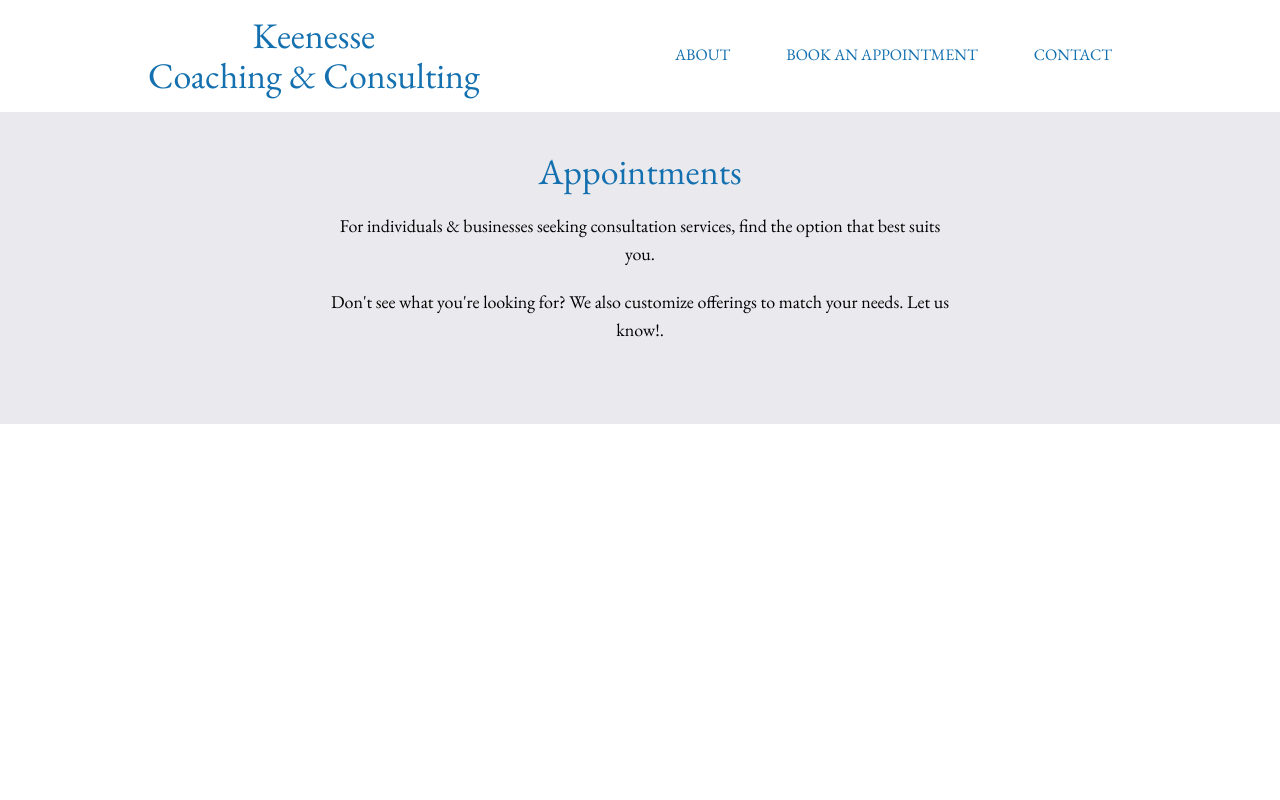
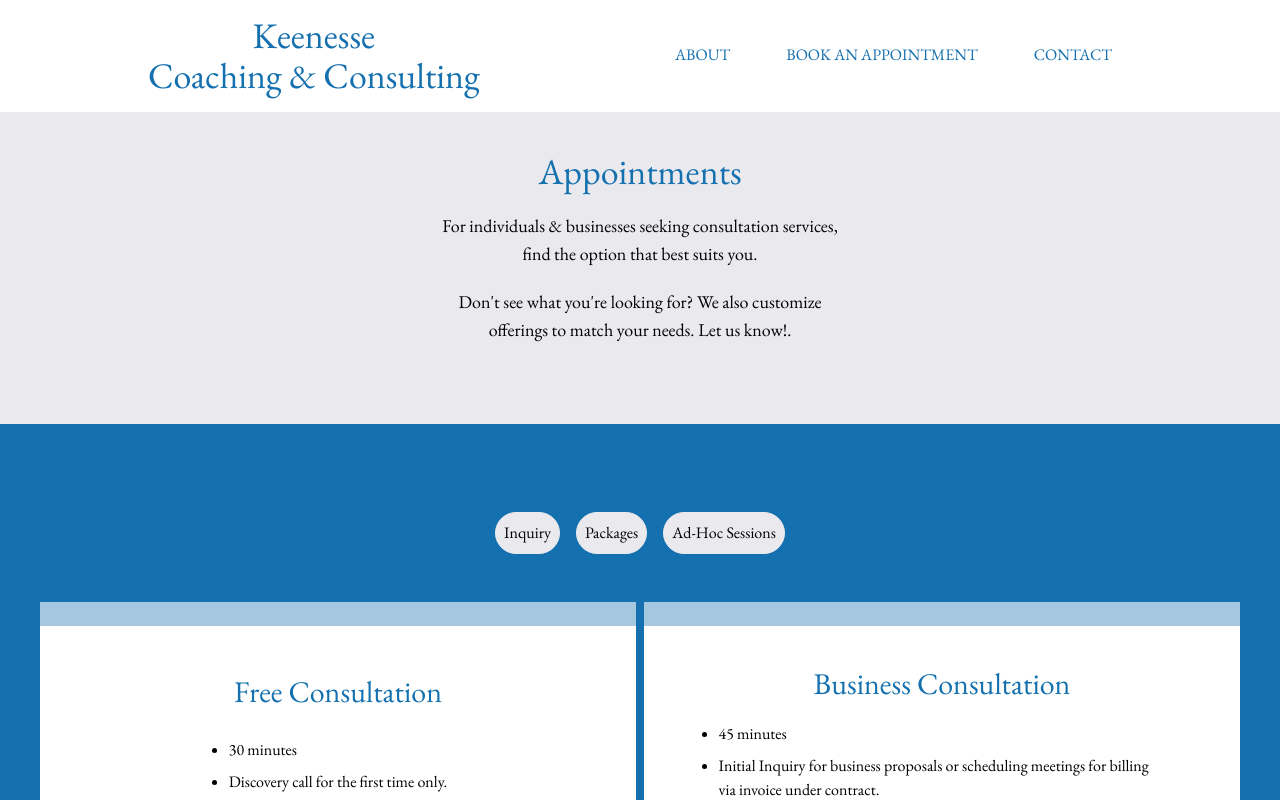
Before and after one commit to ybot1122/keenesse, a Next.js app: page /appointments in a window 1280 px wide. Shown: the top 800 px of the page. Built offline with nearby package versions, Linux system fonts and the light colour scheme.

Commit message:
In progress: new appointments page

```diff
--- /dev/null
+++ b/app/appointments/Tabs.tsx
@@ -0,0 +1,112 @@
+"use client";
+
+import BuyCard from "@/components/BuyCard";
+import { useState } from "react";
+
+export default function Tabs({}) {
+  const [activeTab, setActiveTab] = useState<"inquiry" | "packages" | "adhoc">(
+    "inquiry",
+  );
+
+  return (
+    <div className="bg-blue py-20 px-10">
+      <div className="text-center">
+        <button
+          className="rounded-full border-gray border p-2 m-2 bg-gray"
+          onClick={() => setActiveTab("inquiry")}
+        >
+          Inquiry
+        </button>
+        <button
+          className="rounded-full border-gray border p-2 m-2 bg-gray"
+          onClick={() => setActiveTab("packages")}
+        >
+          Packages
+        </button>
+        <button
+          className="rounded-full border-gray border p-2 m-2 bg-gray"
+          onClick={() => setActiveTab("adhoc")}
+        >
+          Ad-Hoc Sessions
+        </button>
+      </div>
+
+      {activeTab === "inquiry" && <Inquiry />}
+      {activeTab === "packages" && <Packages />}
+      {activeTab === "adhoc" && <AdHoc />}
+    </div>
+  );
+}
+
+const Inquiry = () => {
+  return (
+    <div className="grid grid-cols-1 md:grid-cols-2 text-center mt-10 gap-2">
+      <BuyCard
+        title="Free Consultation"
+        href="https://calendly.com/keenesse/free30min"
+        indented={false}
+        bg="white"
+        details={[
+          "30 minutes",
+          "Discovery call for the first time only.",
+          "Video Conferencing.",
+        ]}
+      />
+      <BuyCard
+        details={[
+          "45 minutes",
+          "Initial Inquiry for business proposals or scheduling meetings for billing via invoice under contract.",
+          "Video Conferencing.",
+        ]}
+        title="Business Consultation"
+        href="https://calendly.com/keenesse/30min"
+        indented={false}
+        bg="white"
+      />
+    </div>
+  );
+};
+
+const Packages = () => {
+  return (
+    <div className="grid grid-cols-1 md:grid-cols-3 text-center mt-10 gap-2">
+      <BuyCard
+        title="30 Minutes"
+        href="https://calendly.com/keenesse/free30min"
+        indented={true}
+        bg="white"
+        details={[
+          "30 minutes",
+          "Discovery call for the first time only.",
+          "Video Conferencing.",
+        ]}
+      />
+      <BuyCard
+        details={[
+          "45 minutes",
+          "Initial Inquiry for business proposals or scheduling meetings for billing via invoice under contract.",
+          "Video Conferencing.",
+        ]}
+        title="Business Consultation"
+        href="https://calendly.com/keenesse/30min"
+        indented={false}
+        bg="white"
+      />
+      <BuyCard
+        details={[
+          "45 minutes",
+          "Initial Inquiry for business proposals or scheduling meetings for billing via invoice under contract.",
+          "Video Conferencing.",
+        ]}
+        title="Business Consultation"
+        href="https://calendly.com/keenesse/30min"
+        indented={true}
+        bg="white"
+      />
+    </div>
+  );
+};
+
+const AdHoc = () => {
+  return <div>AdHoc</div>;
+};
--- a/app/appointments/page.tsx
+++ b/app/appointments/page.tsx
@@ -1,22 +1,24 @@
 import Link from "next/link";
+import Tabs from "./Tabs";
 
 export default function Appointments() {
   return (
-    <main className="flex min-h-screen flex-col items-center justify-between">
+    <main className="min-h-screen">
       <div className="bg-gray w-full p-10 md:pt-10 md:pb-20 flex justify-center flex-wrap md:flex-row-reverse">
         <div className="w-full max-w-[1024px]">
           <h1 className="text-4xl text-center block text-blue">Appointments</h1>
-          <p className="text-center max-w-[625px] text-lg my-5 mx-auto">
+          <p className="text-center max-w-[425px] text-lg my-5 mx-auto">
             For individuals &amp; businesses seeking consultation services, find
             the option that best suits you.
           </p>
-          <p className="text-center max-w-[625px] text-lg mx-auto">
+          <p className="text-center max-w-[425px] text-lg mx-auto">
             Don&apos;t see what you&apos;re looking for? We also customize
             offerings to match your needs.{" "}
             <Link href="/contact">Let us know</Link>!.
           </p>
         </div>
       </div>
+      <Tabs />
     </main>
   );
 }
--- a/app/appointments/temppage.tsx
+++ /dev/null
@@ -1,163 +0,0 @@
-import BuyCard from "@/components/BuyCard";
-import WannaChat from "@/components/WannaChat";
-import { Metadata } from "next";
-import Link from "next/link";
-
-export const metadata: Metadata = {
-  title: "Keenesse - Appointments",
-};
-
-export default function Appointments() {
-  return (
-    <main className="flex min-h-screen flex-col items-center justify-between">
-      <div className="bg-gray w-full p-10 md:pt-10 md:pb-20 flex justify-center flex-wrap md:flex-row-reverse">
-        <div className="w-full max-w-[1024px]">
-          <h1 className="text-4xl text-center block text-blue">
-            1:1 Appointments
-          </h1>
-          <p className="text-center max-w-[625px] text-lg my-5 mx-auto">
-            For individuals seeking coaching services, find the option that best
-            suites your needs. First time here? Go ahead, schedule a free
-            consultation below.
-          </p>
-          <p className="text-center max-w-[625px] text-lg mx-auto">
-            Returning clients, feel free to schedule incremental sessions or
-            take advantage of up to 25% discount on 3 or 6-session packages.
-          </p>
-
-          <div className="grid grid-cols-1 md:grid-cols-3 text-center mt-10 gap-2">
-            <BuyCard
-              description="First Time Only - 30 Minutes"
-              title="Free Consultation"
-              price={"$0"}
-              href="https://calendly.com/keenesse/free30min"
-              indented={true}
-              bg="white"
-            />
-            <BuyCard
-              description="Single Session"
-              title="30 Minutes"
-              price="$89"
-              href="https://calendly.com/keenesse/30min"
-              indented={false}
-              bg="white"
-            />
-            <BuyCard
-              description="Single Session"
-              title="60 Minutes"
-              price="$179"
-              href="https://calendly.com/keenesse/60min"
-              indented={true}
-              bg="white"
-            />
-          </div>
-        </div>
-      </div>
-
-      <div className="bg-blue w-full p-10 md:pt-10 md:pb-20 flex justify-center flex-wrap md:flex-row-reverse">
-        <div className="w-full max-w-[1024px]">
-          <h1 className="text-4xl text-center block text-white">
-            Accountability Packages
-          </h1>
-          <p className="text-center max-w-[625px] text-lg my-5 mx-auto text-white">
-            I offer accountability packages for weekly or monthly check ins.
-          </p>
-          <div className="grid grid-cols-1 md:grid-cols-2 text-center mt-10 gap-2">
-            <BuyCard
-              description="Weekly Accountability Package"
-              title="30 Minutes Every Week"
-              price="$89 / week"
-              href="https://buy.stripe.com/28o02za8O74C8s8145"
-              indented={false}
-              bg="white"
-            />
-            <BuyCard
-              description="Monthly Accountability Package"
-              title="60 Minutes Every Month"
-              price="$179 / Month"
-              href="https://buy.stripe.com/3cseXt0yecoW7o44gg"
-              indented={false}
-              bg="white"
-            />
-          </div>
-        </div>
-      </div>
-
-      <div className="bg-gray w-full p-10 md:pt-10 md:pb-20 flex justify-center flex-wrap md:flex-row-reverse">
-        <div className="w-full max-w-[1024px]">
-          <h1 className="text-4xl text-center block text-blue">
-            Packages &amp; Discounts
-          </h1>
-          <p className="text-center max-w-[625px] text-lg my-5 mx-auto text-blue">
-            Students get additional 10% off all services and packages. Email
-            hello@keenesse.com from your .edu email address to request student
-            discount pricing
-          </p>
-          <div className="grid grid-cols-1 md:grid-cols-3 text-center mt-10 gap-2">
-            <BuyCard
-              description="10% OFF"
-              title="3 - 30 Minute Sessions"
-              price="$239"
-              href="https://calendly.com/keenesse/3-30-minute-sessions"
-              indented={true}
-              bg="white"
-            />
-            <BuyCard
-              description="15% OFF"
-              title="3 - 60 Minute Sessions"
-              price="$449"
-              href="https://calendly.com/keenesse/3-60-minute-sessions"
-              indented={false}
-              bg="white"
-            />
-            <BuyCard
-              description="20% OFF"
-              title="6 - 60 Minute Sessions"
-              price="$859"
-              href="https://calendly.com/keenesse/6-60-minute-sessions"
-              indented={true}
-              bg="white"
-            />
-          </div>
-        </div>
-      </div>
-
-      <div className="bg-blue w-full p-10 md:pt-10 md:pb-20 flex justify-center flex-wrap md:flex-row-reverse">
-        <div className="w-full max-w-[1024px]">
-          <h1 className="text-4xl text-center block text-white">
-            Business &amp; Group Rates
-          </h1>
-
-          <div className="grid grid-cols-1 md:grid-cols-3 text-center mt-10 gap-2">
-            <BuyCard
-              description="Initial Inquiry or Invoicing - 45 minutes"
-              title="Business Consultation"
-              href="https://calendly.com/keenesse/business-consultation"
-              indented={true}
-              bg="white"
-            />
-            <BuyCard
-              description="Event or Speaking Request"
-              title="90 Minutes"
-              price="$1200 + Travel fees, if applicable"
-              href="/contact"
-              indented={false}
-              bg="white"
-              label="Request"
-            />
-            <BuyCard
-              description="Custom Request "
-              title="Contract Required"
-              href="/contact"
-              indented={true}
-              bg="white"
-              label="Request"
-            />
-          </div>
-        </div>
-      </div>
-
-      <WannaChat bg="bg-gray" />
-    </main>
-  );
-}
--- a/components/BuyCard.tsx
+++ b/components/BuyCard.tsx
@@ -2,30 +2,38 @@ import Link from "next/link";
 
 export default function BuyCard({
   href,
-  description,
   title,
   price,
   indented,
   bg,
   label,
+  details,
 }: {
   href: string;
-  description: string;
   title: string;
   price?: string;
   indented: boolean;
   bg: "gray" | "white";
   label?: string;
+  details: string[];
 }) {
   return (
     <div
       className={`col-span-1 bg-${bg} pb-10 flex flex-col justify-between ${indented && "md:translate-y-10"}`}
     >
       <div className="h-[24px] bg-buyAccent" />
-      <p className="mt-10 mb-5 text-lg px-2">{description}</p>
-      <h3 className="text-blue text-3xl mb-5 px-2">{title}</h3>
+      <h3 className="text-blue text-3xl mb-5 px-2 mt-10">{title}</h3>
+
+      <ul className="text-left max-w-[75%] mx-auto list-disc">
+        {details.map((d) => (
+          <li key={d} className="mb-2">
+            {d}
+          </li>
+        ))}
+      </ul>
+
       {price && <p className="text-blue text-2xl mb-10">{price}</p>}
-      <div className="text-center">
+      <div className="text-center mt-5">
         <Link
           href={href}
           target="_blank"
```
